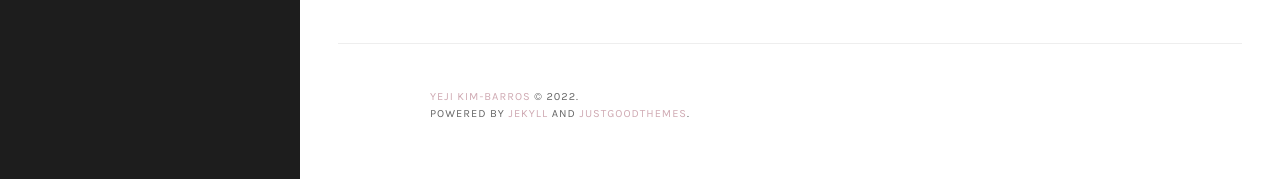
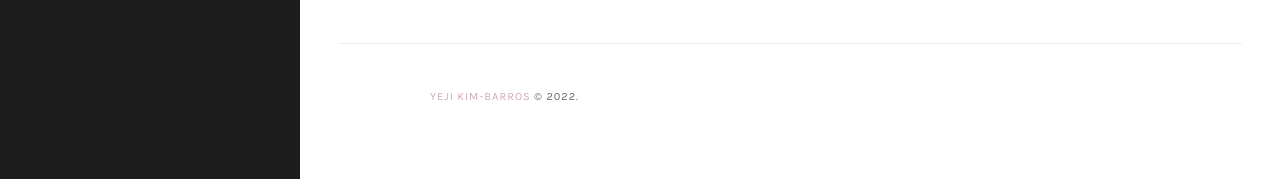
Before and after one commit to ykbarros/ykbarros.github.io, a Jekyll site: the page built from about.md, in a window 1280 px wide and 1255 px high. Shown: the part 1073-1252 px from the top of the window. Built offline with Jekyll 4.4.1, drawn with Linux system fonts in a browser that asks for light colours; a script that is not in the unit is left out.

```diff
--- a/_includes/footer.html
+++ b/_includes/footer.html
@@ -1,9 +1,6 @@
 <footer id="colophon" class="site-footer">
     <p class="site-info inner">
         <a href="#">{{ site.name }}</a> &copy; {{ site.time | date: '%Y' }}.
-        <br />
-        Powered by <a target="_blank" href="https://jekyllrb.com/">Jekyll</a> and
-        <a target="_blank" href="https://justgoodthemes.com/">JustGoodThemes</a>.
     </p>
     <a id="back-to-top" class="back-to-top" href="#page">
         <span class="icon-arrow-up" aria-hidden="true"></span>
```
Also changed, not shown: 1 other file.
